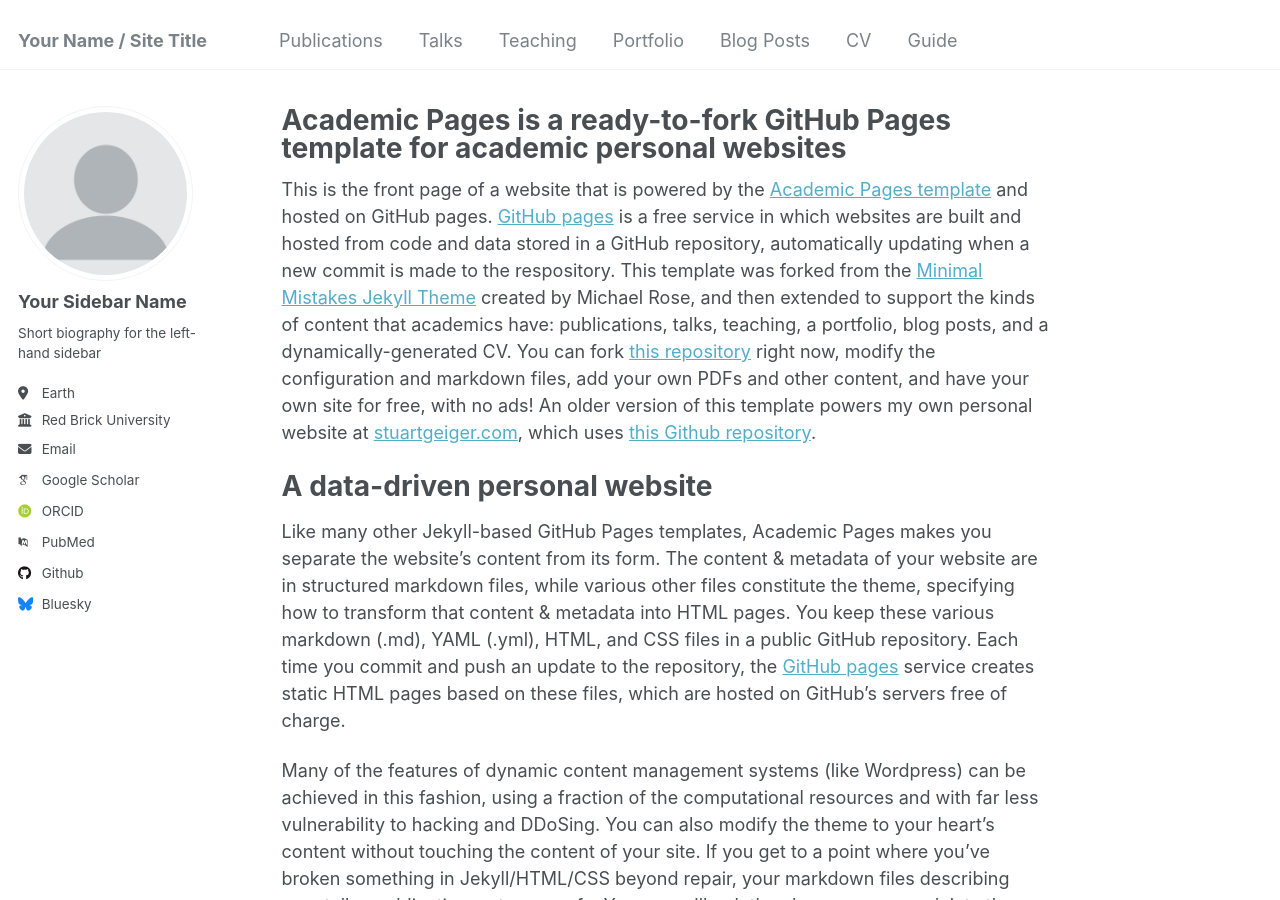
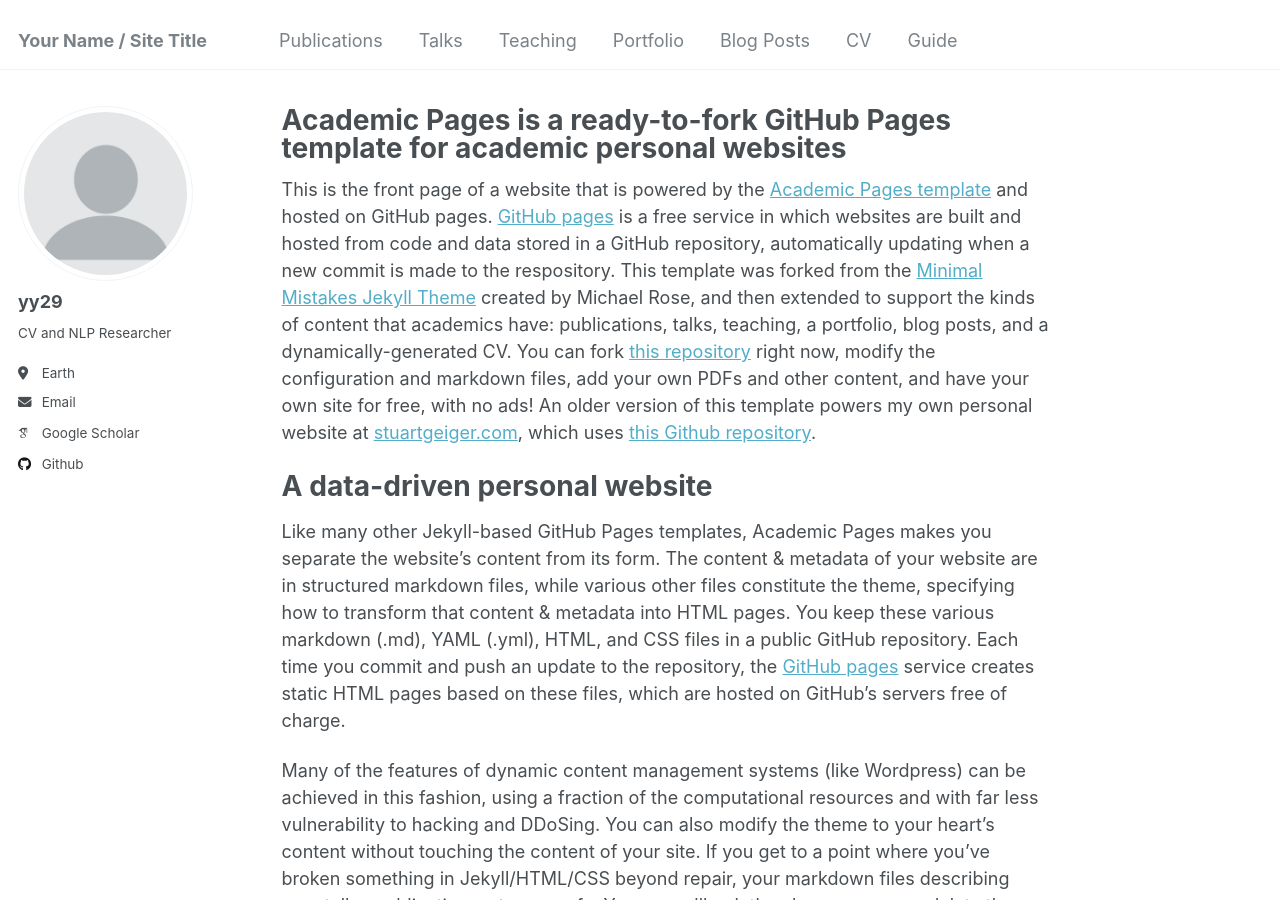
Before and after one commit to yy29/yy29.github.io, a Jekyll site: the page built from _pages/about.md, in a window 1280 px wide and 900 px high. Built offline with Jekyll 4.4.1, drawn with Linux system fonts in a browser that asks for light colours; some web fonts are replaced.

Commit message:
Update _config.yml

```diff
--- a/_config.yml
+++ b/_config.yml
@@ -22,11 +22,11 @@ repository               : "academicpages/academicpages.github.io"
 author:
   # Biographic information
   avatar           : "profile.png"
-  name             : "Your Sidebar Name"
+  name             : "yy29"
   pronouns         : # example: "she/her"
-  bio              : "Short biography for the left-hand sidebar"
+  bio              : "CV and NLP Researcher"
   location         : "Earth"
-  employer         : "Red Brick University"
+  employer         :
   uri              : # URL
   email            : "none@example.org"
 
@@ -34,21 +34,21 @@ author:
   arxiv            : # URL - Update with the correct link to your profile
   googlescholar    : "https://scholar.google.com/citations?user=PS_CX0AAAAAJ"
   impactstory      : # URL
-  orcid            : "http://orcid.org/yourorcidurl"
+  orcid            :
   semantic         : # URL
-  pubmed           : "https://www.ncbi.nlm.nih.gov/pubmed/?term=john+snow"
+  pubmed           :
   researchgate     : # URL
 
   # Repositories and software development
   bitbucket        : # Username - Update with your username on the site
   codepen          : # Username
   dribbble         : # Username
-  github           : "academicpages"
+  github           : "rcgai"
   kaggle           : # Username
   stackoverflow    : # User number or user number and name (i.e., use "1" or "1/jeff-atwood")
 
   # Social media
-  bluesky          : "bsky.app" # Replace this with you Bluesky username
+  bluesky          :
   facebook         : # Username
   flickr           : # Username
   foursquare       : # Username
```
